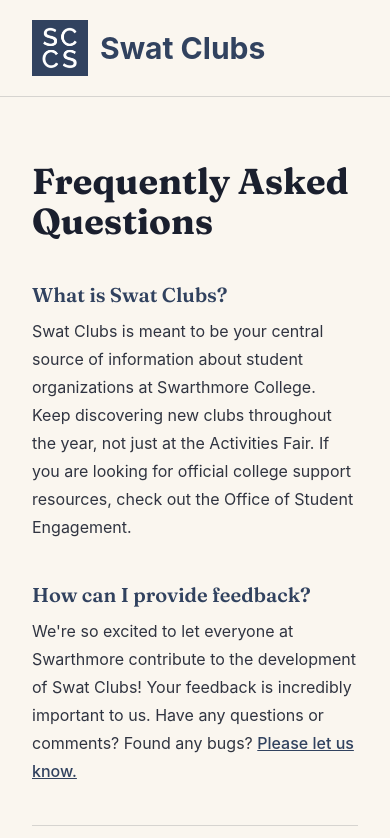
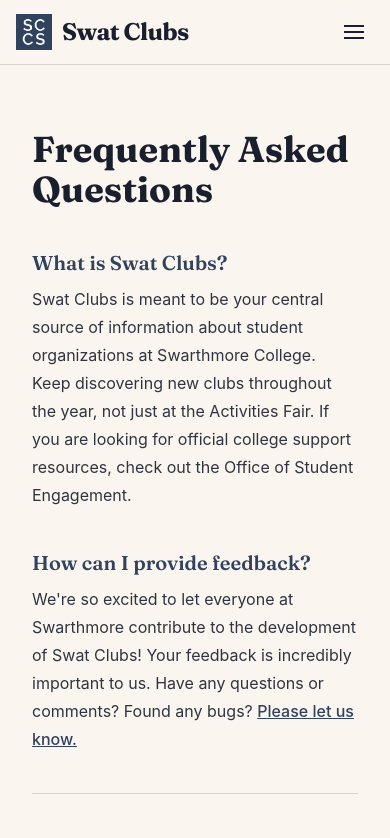
Before and after one commit to swat-sccs/clubs, a Next.js app: page /faq in a window 390 px wide. Shown: the top 838 px of the page. Built offline with nearby package versions, Linux system fonts and the light colour scheme.

Commit message:
feat: make header sticky and add mobile menu

```diff
--- a/components/Header.tsx
+++ b/components/Header.tsx
@@ -1,11 +1,10 @@
 "use client";
 
-import React from "react";
+import React, { useState } from "react";
 import Image from "next/image";
 import Link from "next/link";
 import { usePathname } from "next/navigation";
 import { cn } from "@/lib/utils";
-import { Button } from "@/components/ui/button";
 
 const navLinks = [
   { href: "/clubs", label: "Clubs" },
@@ -15,16 +14,36 @@
 
 const Header = () => {
   const pathname = usePathname();
+  const [menuOpen, setMenuOpen] = useState(false);
+
+  // Close the mobile menu when navigation changes the route.
+  const [lastPathname, setLastPathname] = useState(pathname);
+  if (lastPathname !== pathname) {
+    setLastPathname(pathname);
+    setMenuOpen(false);
+  }
 
   return (
-    <header className="border-b border-border bg-background">
-      <nav className="mx-auto flex h-24 max-w-7xl items-center justify-between px-8">
-        <Link href="/" className="flex items-center gap-3">
-          <Image src="/logo.png" width={56} height={56} alt="Logo" />
-          <span className="text-3xl font-bold text-sccs">Swat Clubs</span>
+    <header className="sticky top-0 z-50 border-b border-border bg-background">
+      <nav className="mx-auto flex h-16 max-w-7xl items-center justify-between px-4 sm:px-6 md:h-[4.5rem] lg:px-8">
+        <Link
+          href="/"
+          className="flex items-center gap-2.5 focus-visible:outline-2 focus-visible:outline-offset-4 focus-visible:outline-foreground sm:gap-3"
+        >
+          <Image
+            src="/logo.png"
+            width={40}
+            height={40}
+            alt="Swat Clubs logo"
+            className="size-9 md:size-10"
+          />
+          <span className="font-heading text-2xl font-bold tracking-tight text-foreground">
+            Swat&nbsp;Clubs
+          </span>
         </Link>
 
-        <div className="hidden items-center gap-2 md:flex">
+        {/* Desktop nav */}
+        <div className="hidden items-center gap-8 md:flex">
           {navLinks.map(({ href, label }) => {
             const isActive = pathname === href;
             return (
@@ -32,10 +51,10 @@
                 key={href}
                 href={href}
                 className={cn(
-                  "rounded-full px-5 py-2.5 text-lg font-medium transition-colors",
+                  "border-b-2 pb-0.5 text-[0.95rem] font-medium transition-colors",
                   isActive
-                    ? "bg-sccs text-white"
-                    : "text-foreground/80 hover:bg-blue-100 hover:text-sccs",
+                    ? "border-foreground text-foreground"
+                    : "border-transparent text-foreground/65 hover:border-foreground/40 hover:text-foreground",
                 )}
               >
                 {label}
@@ -43,15 +62,79 @@
             );
           })}
 
-          <Button
-            asChild
-            size="lg"
-            className="ml-6 h-12 rounded-full bg-sccs-orange px-8 text-lg text-white hover:bg-sccs-orange/90"
+          <Link
+            href="/login"
+            className="flex h-9 items-center rounded-[3px] bg-sccs-orange px-5 text-[0.95rem] font-semibold text-sccs-ink transition-colors hover:bg-sccs-orange/85 focus-visible:outline-2 focus-visible:outline-offset-2 focus-visible:outline-foreground"
           >
-            <Link href="/login">Login</Link>
-          </Button>
+            Login
+          </Link>
         </div>
+
+        {/* Mobile menu button */}
+        <button
+          type="button"
+          onClick={() => setMenuOpen((open) => !open)}
+          aria-expanded={menuOpen}
+          aria-controls="mobile-nav"
+          aria-label={menuOpen ? "Close menu" : "Open menu"}
+          className="flex size-10 items-center justify-center text-foreground md:hidden"
+        >
+          <span className="relative block h-3.5 w-5">
+            <span
+              className={cn(
+                "absolute left-0 top-0 h-0.5 w-full bg-current transition-all duration-300",
+                menuOpen && "top-1.5 rotate-45",
+              )}
+            />
+            <span
+              className={cn(
+                "absolute left-0 top-1.5 h-0.5 w-full bg-current transition-all duration-300",
+                menuOpen && "opacity-0",
+              )}
+            />
+            <span
+              className={cn(
+                "absolute left-0 top-3 h-0.5 w-full bg-current transition-all duration-300",
+                menuOpen && "top-1.5 -rotate-45",
+              )}
+            />
+          </span>
+        </button>
       </nav>
+
+      {/* Mobile nav panel */}
+      {menuOpen && (
+        <div
+          id="mobile-nav"
+          className="animate-in border-t border-border bg-background fade-in slide-in-from-top-2 duration-200 md:hidden"
+        >
+          <div className="mx-auto flex max-w-7xl flex-col px-4 py-2 sm:px-6">
+            {navLinks.map(({ href, label }) => {
+              const isActive = pathname === href;
+              return (
+                <Link
+                  key={href}
+                  href={href}
+                  className={cn(
+                    "border-b border-border py-3.5 text-lg transition-colors",
+                    isActive
+                      ? "font-semibold text-foreground"
+                      : "font-medium text-foreground/70 hover:text-foreground",
+                  )}
+                >
+                  {label}
+                </Link>
+              );
+            })}
+            <Link
+              href="/login"
+              className="mb-3 mt-4 flex h-11 items-center justify-center rounded-[3px] bg-sccs-orange text-lg font-semibold text-sccs-ink transition-colors hover:bg-sccs-orange/85"
+            >
+              Login
+            </Link>
+          </div>
+        </div>
+      )}
     </header>
   );
 };
```
